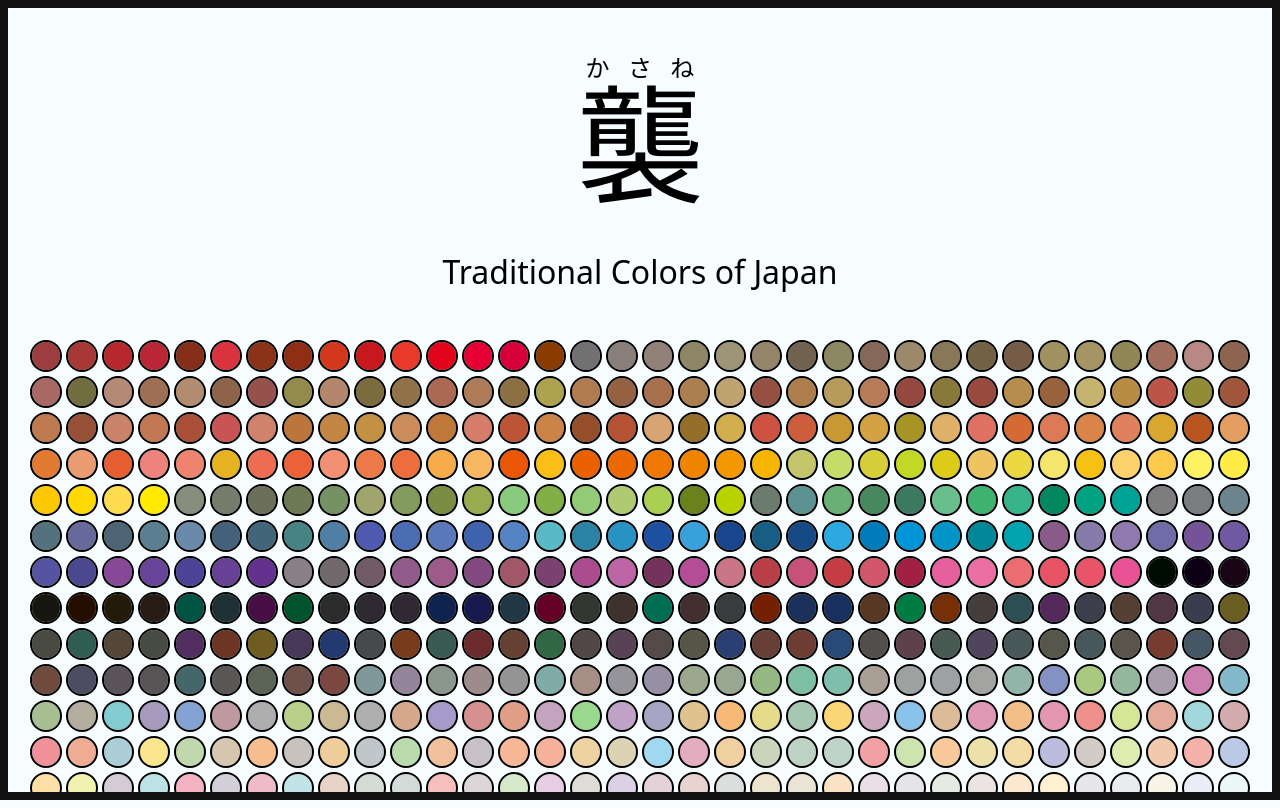
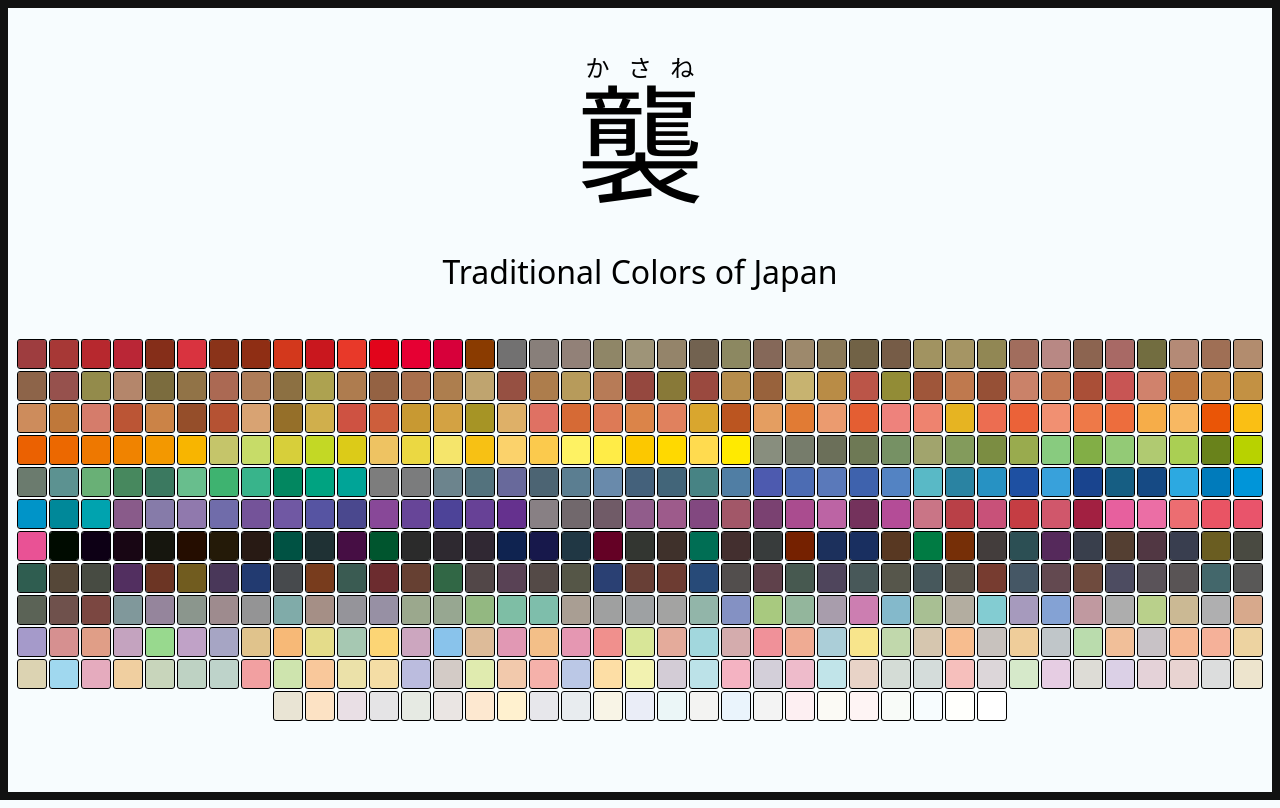
Before and after one commit to dashdashzako/kasane, a Vue app: page / in a window 1280 px wide. Built offline with nearby package versions, Linux system fonts and the light colour scheme; a web font is replaced by a local one.

Commit message:
feat: change styles when color item is focused or hovered

```diff
--- a/src/components/colors-list.vue
+++ b/src/components/colors-list.vue
@@ -38,32 +38,31 @@ ol {
 }
 
 li {
-  border-radius: 50%;
-  padding: 4px;
+  padding: 2px;
 }
 
 a {
   display: block;
   width: var(--size);
   height: var(--size);
-  border-radius: 50%;
+
+  border-radius: 2px;
 
   background-color: var(--color);
 
   overflow: auto;
 
-  outline-width: 2px;
+  outline-width: 1px;
   outline-style: solid;
   outline-color: oklch(from var(--contrast-color) calc((0.6 - l) * infinity) 0 0);
 
-  transition:
-    outline-width 0.13s ease,
-    outline-color 1.4s ease 0.5s;
+  transition: border-radius 0.13s ease-out;
 
   &.active-color,
   &:not(.active-color):hover,
   &:not(.active-color):focus-visible {
-    outline-width: 4px;
+    outline-width: 2px;
+    border-radius: 50%;
   }
 }
 </style>
```
